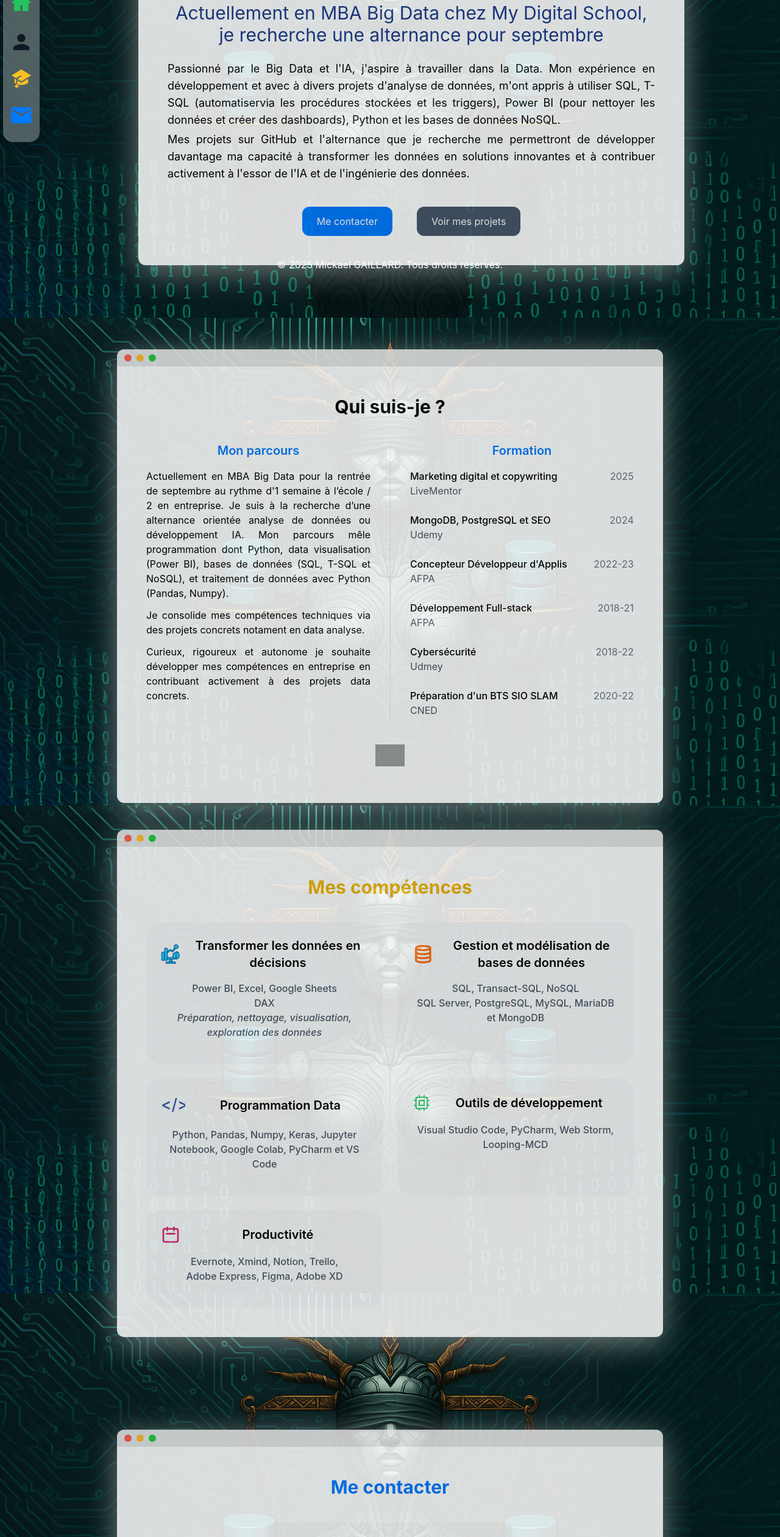
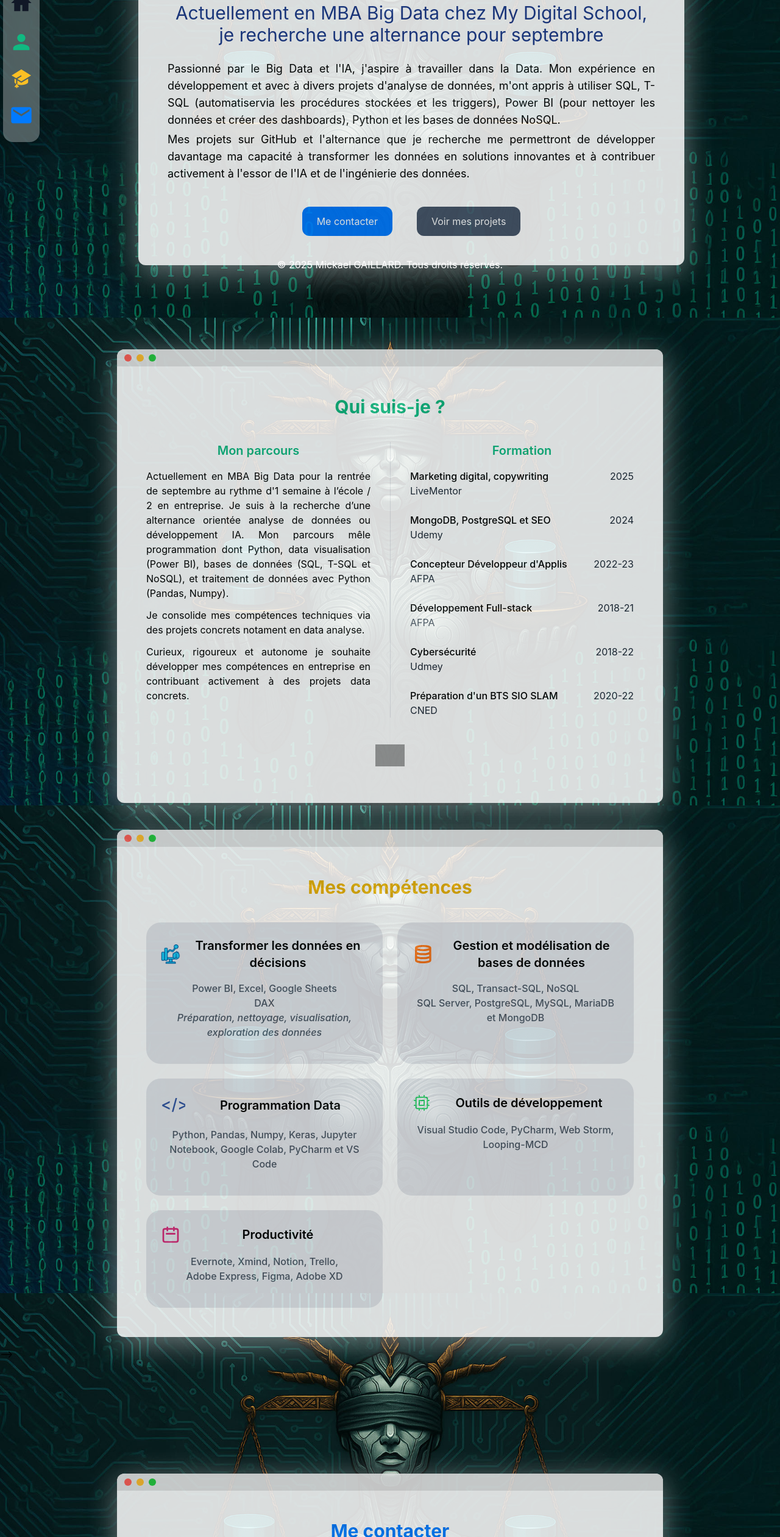
Before and after one commit to MiKL5/home, a plain HTML site: page index.html in a window 1280 px wide. Shown: the part 279-2800 px from the top of the page at 61% size. Drawn offline with nearby package versions, Linux system fonts and the light colour scheme; grey boxes are pictures that could not be loaded; a web font is replaced by a local one.

Commit message:
♻️ 💄

```diff
--- a/index.html
+++ b/index.html
@@ -87,6 +87,7 @@
             display: flex;
             align-items: center;
             height: 60px;
+            transition: background-color .2s ease-in-out;
         }
 
         /* Window Style */
@@ -95,14 +96,15 @@
             overflow: hidden;
             position: relative;
             border-radius: 12px; /* L'ombre suit les coins arrondis */
+            /* transition: background-color .10s ease-in-out; */
         }
-
 
         .window-header {
             height: 28px;
             display: flex;
             align-items: center;
             padding-left: 12px;
+            /* transition: background-color .10s ease-in-out; */
         }
 
         .window-button {
@@ -192,7 +194,7 @@
             border-radius: 50%;
             position: absolute;
             top: 2px;
-            transition: transform .25s ease;
+            transition: transform .25s ease-in-out;
         }
 
         /* Style pour le mode sombre (ajouté par JavaScript) */
@@ -214,7 +216,7 @@
     </style>
 </head>
 
-<body class="bg-macos-bg dark:bg-macos-dark-bg transition-colors duration-500">
+<body class="bg-macos-bg dark:bg-macos-dark-bg">
 
     <!-- Dark Mode Detection -->
     <script>
@@ -239,7 +241,7 @@
 
     <!-- Dock Navigation (Mobile - Bottom) -->
     <div
-        class="hidden sm:flex md:bottom-0 md:fixed md:left-0 md:right-0 lg:hidden fixed bottom-0 left-0 right-0 backdrop-blur-md z-50 flex justify-center">
+        class="sm:flex md:flex md:bottom-0 md:fixed md:left-0 md:right-0 lg:hidden fixed bottom-0 left-0 right-0 backdrop-blur-md z-50 flex justify-center">
         <div class="dock-container px-2 py-3 bg-white/00 dark:bg-black/00 backdrop-blur-md rounded-2xl shadow-lg">
             <a href="#home" class="dock-icon p-1 mx-2" alt="Accueil">
                 <svg class="w-10 h-10 text-green-500" fill="currentColor" viewBox="0 0 24 24">
@@ -275,12 +277,12 @@
         <div
             class=" dock-container mx-auto bg-white/30 dark:bg-black/30 backdrop-blur-md rounded-2xl shadow-lg py-3 my-4">
             <a href="#home" class="dock-icon p-1 my-2" alt="Accueil">
-                <svg class="w-10 h-10 text-green-500" fill="currentColor" viewBox="0 0 24 24">
+                <svg class="w-10 h-10  text-gray-900 dark:text-gray-50" fill="currentColor" viewBox="0 0 24 24">
                     <path d="M12 2L2 12h3v8h6v-6h2v6h6v-8h3L12 2z"></path>
                 </svg>
             </a>
-            <a href="#about" class="dock-icon p-1 my-2" alt="A propos de moi">
-                <svg class="w-10 h-10 text-gray-900 dark:text-gray-50" fill="currentColor" viewBox="0 0 24 24">
+            <a href="#about" class="dock-icon p-1 my-2 text-emerald-500" alt="A propos de moi">
+                <svg class="w-10 h-10" fill="currentColor" viewBox="0 0 24 24">
                     <path
                         d="M12 12c2.21 0 4-1.79 4-4s-1.79-4-4-4-4 1.79-4 4 1.79 4 4 4zm0 2c-2.67 0-8 1.34-8 4v2h16v-2c0-2.66-5.33-4-8-4z">
                     </path>
@@ -334,11 +336,11 @@
 
                             <div class="flex justify-center space-x-4 md:space-x-8 lg:space-x-10">
                                 <a href="#contact"
-                                    class="px-6 py-3 bg-primary rounded-xl hover:bg-primary  transition-all text-white  transition-transform transform md:hover:scale-110 lg:hover:scale-140">Me contacter</a>
+                                    class="px-6 py-3 bg-primary rounded-xl hover:bg-primary  transition-all text-white  transition-transform transform lg:hover:scale-140">Me contacter</a>
                                 <!-- <a href="#projects"
-                                    class="px-6 py-3 bg-orange-400 rounded-xl hover:bg-orange-400 transition-all text-gray-50  transition-transform transform md:hover:scale-110 lg:hover:scale-140">Mes
+                                    class="px-6 py-3 bg-orange-400 rounded-xl hover:bg-orange-400 transition-all text-gray-50  transition-transform transform lg:hover:scale-140">Mes
                                     projets</a> -->
-                                <a target="_blank" href="https://github.com/MiKL5/"class="px-6 py-3 bg-slate-600 rounded-xl hover:bg-slate-600 transition-all text-white  transition-transform transform md:hover:scale-110 lg:hover:scale-140">Voir mes projets</a>
+                                <a target="_blank" href="https://github.com/MiKL5/"class="px-6 py-3 bg-slate-600 rounded-xl hover:bg-slate-600 transition-all text-white  transition-transform transform g:hover:scale-140">Voir mes projets</a>
                             </div>
 
                         </div>
@@ -368,10 +370,10 @@
                 <div class="window-button maximize-btn"></div>
             </div>
             <div class="p-8 md:p-12">
-                <h2 class="text-3xl font-bold mb-10 dark:text-gray-50 text-center">Qui suis-je ?</h2>
+                <h2 class="text-3xl font-bold mb-10 text-emerald-500 text-center font-weight-900">Qui suis-je ?</h2>
                 <div class="flex flex-col md:flex-row">
                     <div class="md:w-1/2 pr-0 md:pr-8 mb-8 md:mb-0 dark:text-gray-100 text-justify">
-                        <h3 class="text-xl text-center font-semibold mb-4 text-primary">Mon parcours</h3>
+                        <h3 class="text-xl text-center font-semibold mb-4 text-emerald-500 font-weright-700">Mon parcours</h3>
                         <p class="mb-3">Actuellement en MBA Big Data pour la rentrée de septembre au rythme d'1 semaine à l’école / 2 en entreprise. Je suis à la recherche d’une alternance orientée analyse de données ou développement IA. Mon parcours mêle programmation dont Python, data visualisation (Power BI), bases de données (SQL, T-SQL et NoSQL), et traitement de données avec Python (Pandas, Numpy).</p>
                         <p class="mb-3">Je consolide mes compétences techniques via des projets concrets notament en data analyse.</p>
                         <p>Curieux, rigoureux et autonome je souhaite développer mes compétences en entreprise en contribuant activement à des projets data concrets.</p>
@@ -379,56 +381,55 @@
                     </div>
                     <div
                         class="md:w-1/2 pl-0 md:pl-8 border-t md:border-t-0 md:border-l border-gray-200 dark:border-gray-700 pt-8 md:pt-0">
-                        <h3 class="text-xl text-center font-semibold mb-4 text-primary">Formation</h3>
+                        <h3 class="text-xl text-center font-semibold mb-4 text-emerald-500 font-weight-700">Formation</h3>
                         <div class="mb-6">
                             <div class="flex justify-between">
-                                <h4 class="font-medium test-primary dark:text-gray-100">Marketing digital et
+                                <h4 class="font-medium test-primary dark:text-white">Marketing digital,
                                     copywriting</h4>
-                                <span class="text-gray-500 dark:text-gray-400"> 2025</span>
+                                <span class="text-gray-800 dark:text-gray-300"> 2025</span>
                             </div>
-                            <p class="text-gray-600 dark:text-gray-300">LiveMentor</p>
+                            <p class="text-gray-800 dark:text-gray-300">LiveMentor</p>
                         </div>
                         <div class="mb-6">
                             <div class="flex justify-between">
-                                <h4 class="font-medium dark:text-gray-100">MongoDB, PostgreSQL et SEO</h4>
-                                <span class="text-gray-500 dark:text-gray-400"> 2024</span>
+                                <h4 class="font-medium dark:text-white">MongoDB, PostgreSQL et SEO</h4>
+                                <span class="text-gray-800 dark:text-gray-300"> 2024</span>
                             </div>
-                            <p class="text-gray-600 dark:text-gray-300">Udemy</p>
+                            <p class="text-gray-800 dark:text-gray-300">Udemy</p>
                         </div>
                         <div class="mb-6">
                             <div class="flex justify-between">
-                                <h4 class="font-medium dark:text-gray-100">Concepteur Développeur d'Applis</h4>
-                                <span class="text-gray-500 dark:text-gray-400">2022-23</span>
+                                <h4 class="font-medium dark:text-white">Concepteur Développeur d'Applis</h4>
+                                <span class="text-gray-800 dark:text-gray-300">2022-23</span>
                             </div>
-                            <p class="text-gray-600 dark:text-gray-300">AFPA</p>
+                            <p class="text-gray-800 dark:text-gray-300">AFPA</p>
                         </div>
                         <div class="mb-6">
                             <div class="flex justify-between">
-                                <h4 class="font-medium dark:text-gray-100">Développement Full-stack</h4>
-                                <span class="text-gray-500 dark:text-gray-400">2018-21</span>
+                                <h4 class="font-medium dark:text-white">Développement Full-stack</h4>
+                                <span class="text-gray-800 dark:text-gray-300">2018-21</span>
                             </div>
                             <p class="text-gray-600 dark:text-gray-300">AFPA</p>
                         </div>
                         <div>
                             <div class="flex justify-between">
-                                <h4 class="font-medium dark:text-gray-100">Cybersécurité</h4>
-                                <span class="text-gray-500 dark:text-gray-400">2018-22</span>
+                                <h4 class="font-medium dark:text-white">Cybersécurité</h4>
+                                <span class="text-gray-800 dark:text-gray-300">2018-22</span>
                             </div>
-                            <p class="text-gray-600 dark:text-gray-300">Udmey</p>
+                            <p class="text-gray-800 dark:text-gray-300">Udmey</p>
                         </div><br>
                         <div>
                             <div class="flex justify-between">
-                                <h4 class="font-medium dark:text-gray-100">Préparation d'un BTS SIO SLAM</h4>
-                                <span class="text-gray-500 dark:text-gray-400">2020-22</span>
+                                <h4 class="font-medium dark:text-white">Préparation d'un BTS SIO SLAM</h4>
+                                <span class="text-gray-800 dark:text-gray-300">2020-22</span>
                             </div>
-                            <p class="text-gray-600 dark:text-gray-300">CNED</p>
+                            <p class="text-gray-800 dark:text-gray-300">CNED</p>
                         </div>
-
                     </div>
                 </div>
                 <div class="flex justify-center mt-8 space-x-4 md:space-x-8 lg:space-x-10">
                     <a href="static/20250508.pdf"
-                        class="px-6 py-3 rounded-full transition-all text-gray-50 transition-transform transform md:hover:scale-110 lg:hover:scale-150">
+                        class="px-6 py-3 rounded-full transition-all text-gray-50 transition-transform transform lg:hover:scale-150">
                         <img src="https://upload.wikimedia.org/wikipedia/commons/8/87/PDF_file_icon.svg" align="center"
                             width="48" alt="Télécharger le CV">
                     </a>
@@ -447,25 +448,23 @@
                 <div class="window-button maximize-btn"></div>
             </div>
             <div class="p-8 md:p-12">
-                <h2 class="text-3xl font-bold mb-10 text-yellow-500 text-center">Mes compétences</h2>
+                <h2 class="text-3xl font-bold mb-10 text-yellow-500 text-center  font-weight-900">Mes compétences</h2>
                 <div class="grid grid-cols-1 md:grid-cols-2 gap-6">
                     <div
-                        class="bg-gray-50 dark:bg-gray-900 p-6 rounded-3xl transition-colors font-medium transform transition-transform lg:hover:scale-110">
+                        class="bg-gray-200 dark:bg-gray-900 p-6 rounded-3xl transition-colors font-medium transform transition-transform lg:hover:scale-110">
                         <div class="flex items-center mb-4">
                             <div class="text-blue-500 mr-3 flex-shrink-0">
                                 <img src="assets/icons/analysisTools.png" alt="Analyse de données et visualisation"
                                     class="h-8 w-8">
                             </div>
-                            <h3 class="text-xl font-semibold dark:text-gray-100 text-center flex-grow">Transformer les
-                                données en
-                                décisions</h3>
+                            <h3 class="text-xl font-semibold dark:text-gray-100 text-center flex-grow">Transformer les données en décisions</h3>
                         </div>
                         <p class="text-center text-gray-600 dark:text-gray-300 mb-4">Power BI, Excel, Google
                             Sheets<br>DAX<br><i>Préparation, nettoyage, visualisation, exploration des données</i></p>
                     </div>
 
                     <div
-                        class="bg-gray-50 dark:bg-gray-900 p-6 rounded-3xl transition-colors font-medium transform transition-transform lg:hover:scale-110">
+                        class="bg-gray-200 dark:bg-gray-900 p-6 rounded-3xl transition-colors font-medium transform transition-transform lg:hover:scale-110">
                         <div class="flex items-center mb-4">
                             <div class="text-orange-500 mr-3 flex-shrink-0">
                                 <svg xmlns="http://www.w3.org/2000/svg" fill="none" viewBox="0 0 24 24"
@@ -485,7 +484,7 @@
                     </div>
 
                     <div
-                        class="bg-gray-50 dark:bg-gray-900 p-6 rounded-3xl transition-colors font-medium transform transition-transform lg:hover:scale-110">
+                        class="bg-gray-200 dark:bg-gray-900 p-6 rounded-3xl transition-colors font-medium transform transition-transform lg:hover:scale-110">
                         <div class="flex items-center mb-4">
                             <div class="text-blue-700 mr-3 flex-shrink-0">
                                 <svg xmlns="http://www.w3.org/2000/svg" viewBox="0 0 1105.18 782.64" class="w-10 h-10">
@@ -501,7 +500,7 @@
                     </div>
 
                     <div
-                        class="bg-gray-50 dark:bg-gray-900 p-6 rounded-3xl transition-colors font-medium transform transition-transform lg:hover:scale-110">
+                        class="bg-gray-200 dark:bg-gray-900 p-6 rounded-3xl transition-colors font-medium transform transition-transform lg:hover:scale-110">
                         <div class="flex items-center mb-4">
                             <div class="text-green-500 mr-3 flex-shrink-0">
                                 <svg xmlns="http://www.w3.org/2000/svg" class="h-8 w-8" fill="none" viewBox="0 0 24 24"
@@ -520,7 +519,7 @@
                     </div>
 
                     <div
-                        class="bg-gray-50 dark:bg-gray-900 p-6 rounded-3xl transition-colors font-medium transform transition-transform lg:hover:scale-110">
+                        class="bg-gray-200 dark:bg-gray-900 p-6 rounded-3xl transition-colors font-medium transform transition-transform lg:hover:scale-110">
                         <div class="flex items-center mb-4">
                             <div class="text-pink-600 mr-3 flex-shrink-0">
                                 <svg xmlns="http://www.w3.org/2000/svg" class="h-8 w-8" fill="none" viewBox="0 0 24 24"
@@ -576,11 +575,11 @@
                 <div class="window-button maximize-btn"></div>
             </div>
             <div class="p-8 md:p-12">
-                <h2 id="projects" class="text-orange-400 text-3xl font-bold mb-10 text-center">Mes projets</h2>
+                <h2 id="projects" class="text-orange-400 text-3xl font-bold mb-10 text-center font-weight-900">Mes projets</h2>
                 <p class="text-gray-900 dark:text-gray-50 text-center italic font-semmibold">Prochainement ...</p>
 
                 <div class="grid grid-cols-1 md:grid-cols-2 gap-36">
-                    <!-- Projects
+                    <!-- Projects -->
     </div>
     </div>
     </div>
@@ -596,7 +595,7 @@
                 <div class="window-button maximize-btn"></div>
             </div>
             <div class="p-10 md:p-12">
-                <h2 class="text-3xl font-bold mb-10 text-center text-primary">Me contacter</h2>
+                <h2 class="text-3xl font-bold mb-10 text-center text-primary font-weight-900">Me contacter</h2>
                 <div class="flex flex-col md:flex-row gap-4 justify-center">
                     <!-- <div class="md:w-1/2">
                         <form class="bg-gray-50 dark:bg-gray-900 p-6 rounded-lg">
@@ -631,8 +630,8 @@
                         </form>
                     </div> -->
                     <div class="md:w-1/2">
-                        <div class="bg-gray-50 dark:bg-gray-900 p-4 rounded-lg h-full">
-                            <h3 class="text-xl font-semibold mb-6 md:mb-8 md:mt-4 text-primary text-center">
+                        <div class="bg-gray-200 dark:bg-gray-900 p-4 rounded-lg h-full">
+                            <h3 class="text-xl font-semibold mb-6 md:mb-8 md:mt-4 text-emerald-400 text-center">
                                 Informations de contact
                             </h3>
                             <div class="space-y-6">
@@ -646,11 +645,11 @@
                                     </div>
                                     <div>
                                         <h4
-                                            class="dark:text-gray-50 font-medium transform transition-transform md:hover:scale-110">
+                                            class="dark:text-gray-50 font-medium transform transition-transform transition-colors lg:hover:scale-110">
                                             Mon e-mail est <span class="hover:text-blue-500 lg:hover:font-bold transition-transform lg:hover:scale-130">miklgaillard@gmail.com</span>
                                         </h4>
                                     </div>
-                                </div>
+                                <!-- </div>
                                 <div class="flex items-start">
                                     <div class="text-green-500 mr-4">
                                         <svg xmlns="http://www.w3.org/2000/svg" class="h-6 w-6" fill="none"
@@ -665,7 +664,7 @@
                                             Mon téléphone est <span class="hover:text-blue-500 lg:hover:font-bold transition-transform lg:hover:scale-130">+33 6 89 28 67 40</span>
                                         </h4>
                                     </div>
-                                </div>
+                                </div> -->
                                 <!-- <div class="flex items-start">
                                     <div class="text-pink-500 mr-4">
                                         <svg xmlns="http://www.w3.org/2000/svg" class="h-6 w-6" fill="none"
@@ -683,7 +682,7 @@
                                     </div>
                                 </div> -->
                             </div>
-                            <h3 class="text-xl font-semibold mb-4 md:mb-6 mt-8 lg:mt-12 text-primary text-center">
+                            <h3 class="text-xl font-semibold mb-4 md:mb-6 mt-8 lg:mt-12 text-emerald-400 text-center">
                                 Réseaux</h3>
                             <div class="flex items-center justify-center space-x-9 mb-6">
                                 <a target="_blank" href="https://www.linkedin.com/in/mikl5/"
```
